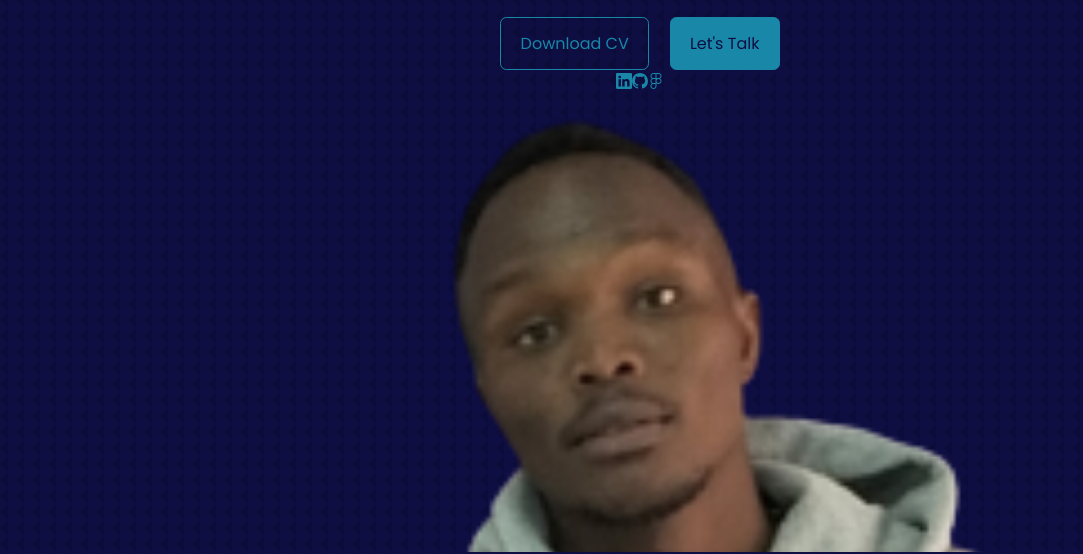
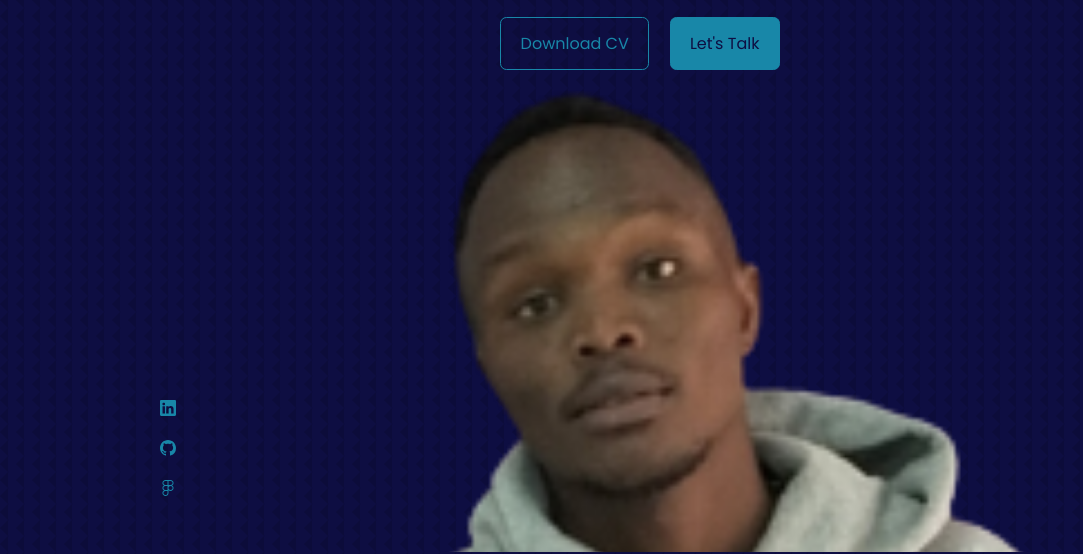
Before and after one commit to EsauKip/portfolio, a React (Create React App) app: page / in a window 1280 px wide. Shown: the part 248-802 px from the top of the page, without its empty margins (0-1083 px from the left). Built offline with nearby package versions, Linux system fonts and the light colour scheme.

Commit message:
style the social icons

```diff
--- a/src/components/header/header.css
+++ b/src/components/header/header.css
@@ -14,3 +14,12 @@ display: flex;
 gap: 1.3rem;
 justify-content: center;
 }
+.header__socials{
+    display:flex;
+    flex-direction: column;
+    align-items: center;
+    gap: 0.8rem;
+    position: absolute;
+    left: 0;
+    bottom: 3rem;
+}
--- a/src/components/header/headerSocials.jsx
+++ b/src/components/header/headerSocials.jsx
@@ -5,7 +5,7 @@ import {SiFigma} from 'react-icons/si'
 const headerSocials = () => {
   return (
 
-    <div className="hrader__socials">
+    <div className="header__socials">
         <a href="https://linkedin.com" target="_blank"><BsLinkedin/></a>
         <a href="https://github.com" target="_blank"><BsGithub/></a>
         <a href="https://dribble.com" target="_blank"><SiFigma/></a>
```
